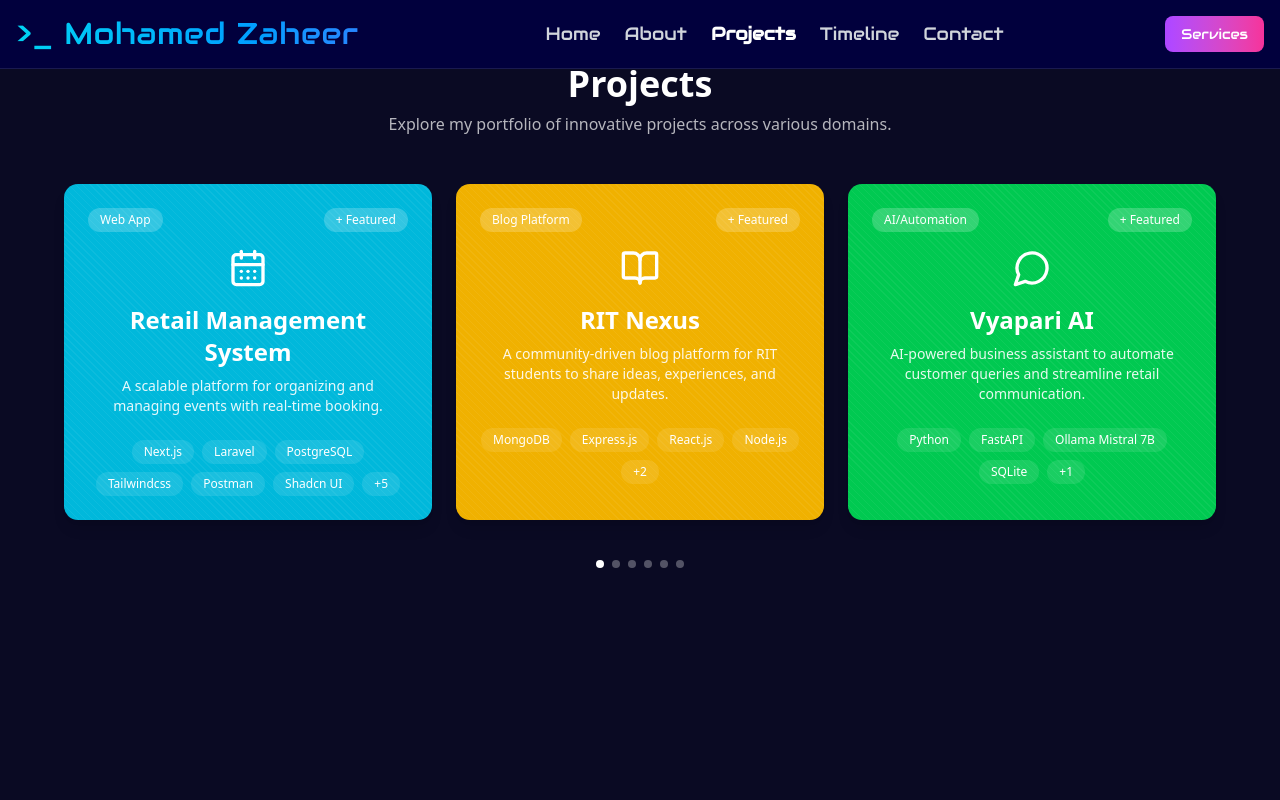
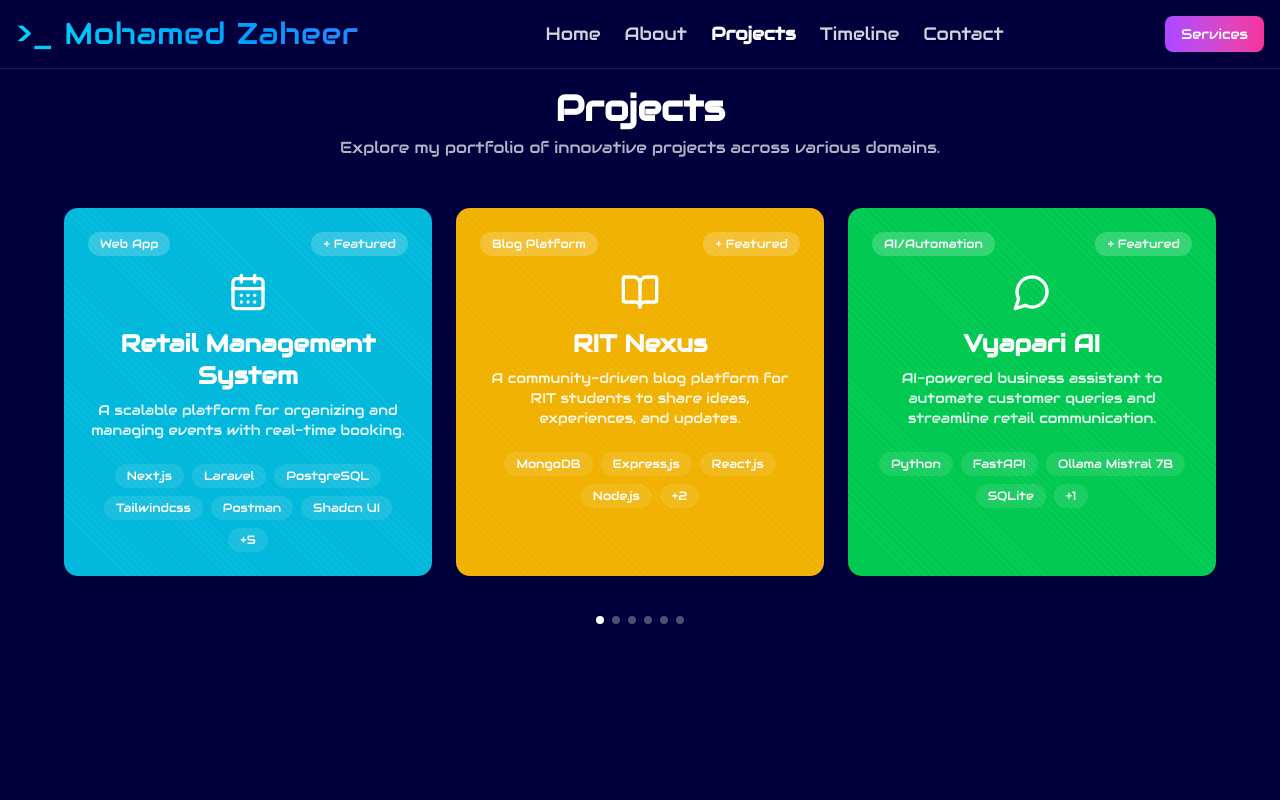
Before and after one commit to Zaheer2003/Portfolio_Zaheer, a Next.js app: page /projects in a window 1280 px wide. Shown: the top 800 px of the page. Built offline with nearby package versions, Linux system fonts and the light colour scheme.

Commit message:
some new changes

```diff
--- a/src/app/projects/page.tsx
+++ b/src/app/projects/page.tsx
@@ -35,7 +35,7 @@ const projects = [
 
 export default function Projects() {
   return (
-    <section className="min-h-screen px-6 py-16 bg-[#0A0A23] text-white font-sans">
+    <section className="min-h-screen px-4 py-16 md:px-8 bg-[#01003D] text-white font-audiowide mt-6">
       <div className="max-w-6xl mx-auto">
         <div className="text-center mb-12">
           <h2 className="text-4xl font-bold">Projects</h2>
```
Also changed, not shown: 1 other file (tests, documents, lock files or other folders).
